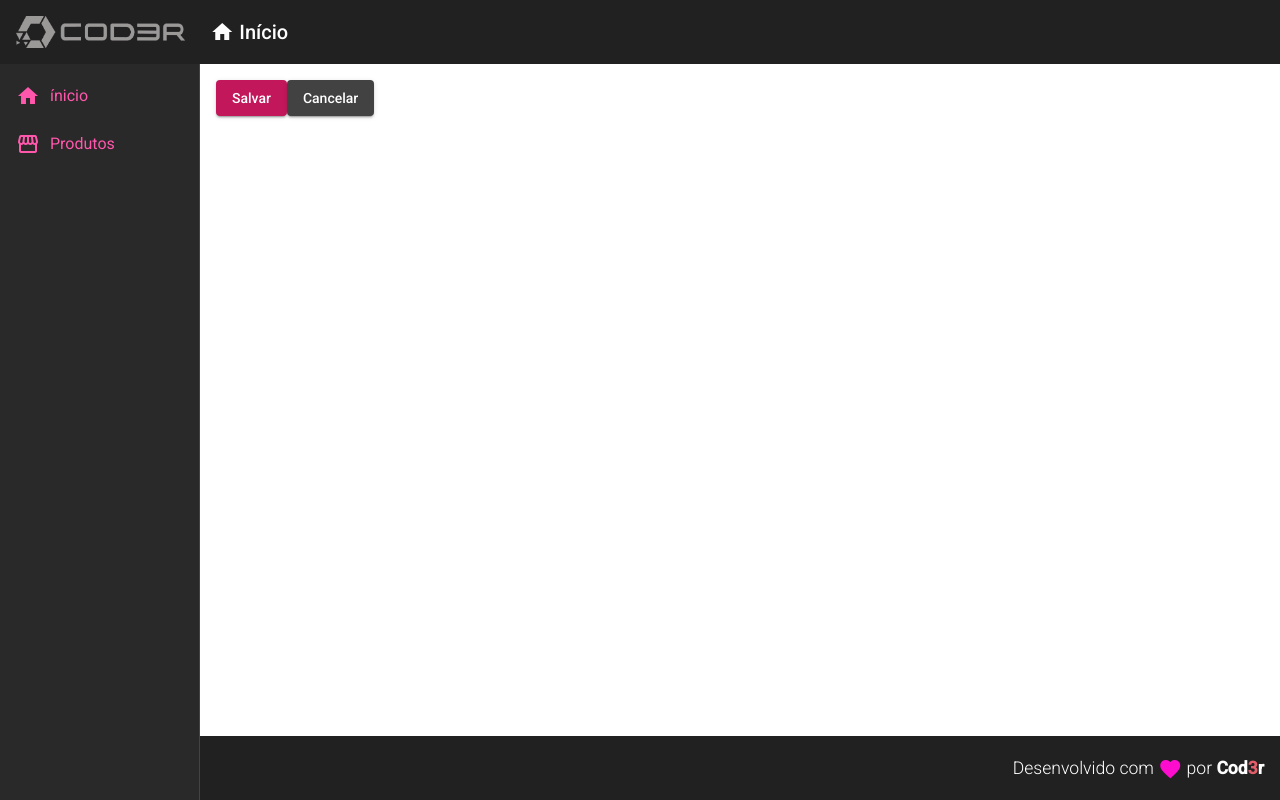
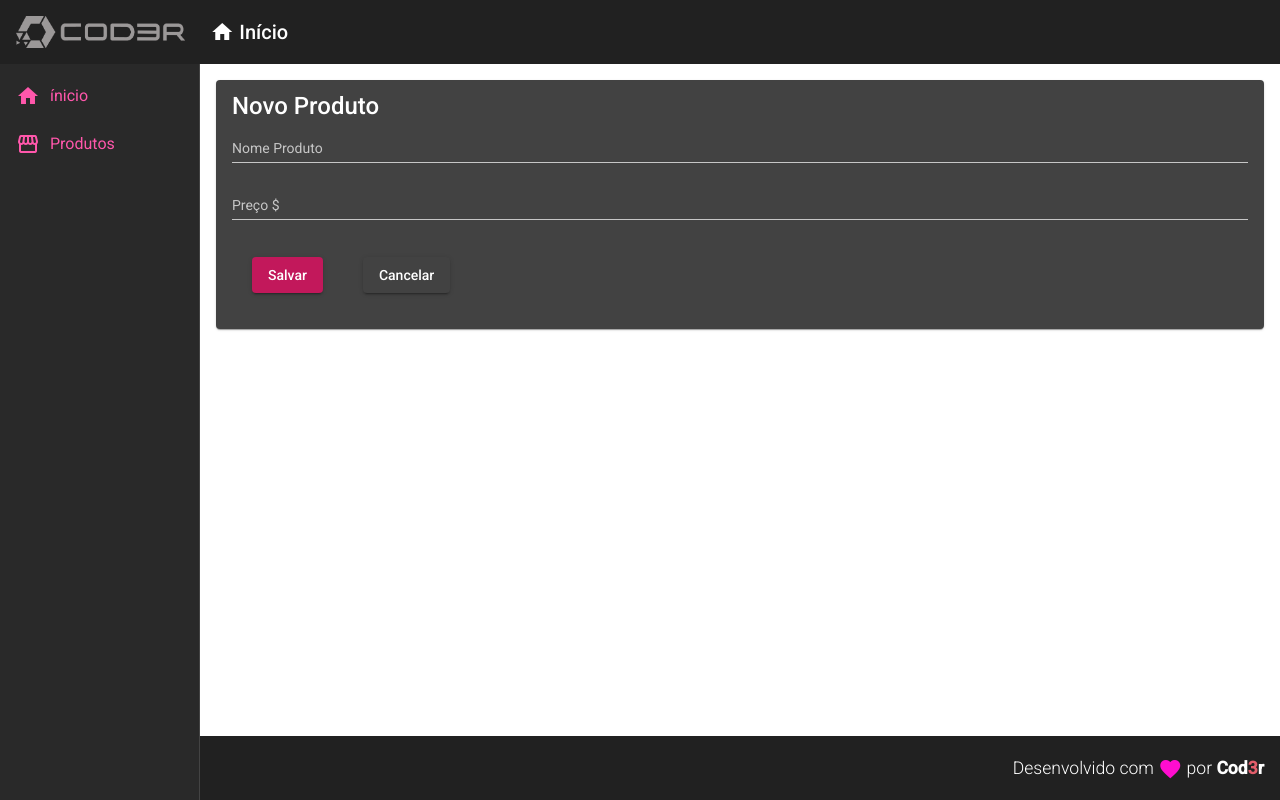
Before and after one commit to jessicaidro/angular9essencial, an Angular app in the folder crud/frontend/: page /products/create in a window 1280 px wide. Built offline with nearby package versions, Linux system fonts and the light colour scheme.

Commit message:
Form Produto

```diff
--- a/crud/frontend/src/app/components/product/product-create/product-create.component.css
+++ b/crud/frontend/src/app/components/product/product-create/product-create.component.css
@@ -0,0 +1,8 @@
+form {
+    display: flex;
+    flex-direction: column;
+}
+
+button {
+    margin: 20px;
+}
--- a/crud/frontend/src/app/components/product/product-create/product-create.component.html
+++ b/crud/frontend/src/app/components/product/product-create/product-create.component.html
@@ -1,3 +1,16 @@
+<mat-card>
+    <mat-card-title> Novo Produto </mat-card-title>
+
+    <form>
+            <mat-form-field>
+                <input matInput placeholder="Nome Produto" [(ngModel)]="product.name" name="name">
+            </mat-form-field>
+
+            <mat-form-field>
+                <input matInput placeholder="Preço $" [(ngModel)]="product.price" name="price">
+            </mat-form-field>
+    </form>
+
     <button mat-raised-button (click)="createProduct()" color="primary">
         Salvar
     </button>
@@ -5,3 +18,5 @@
     <button mat-raised-button (click)="cancel()">
         Cancelar
     </button>
+
+</mat-card>
--- a/crud/frontend/src/app/components/product/product-create/product-create.component.ts
+++ b/crud/frontend/src/app/components/product/product-create/product-create.component.ts
@@ -1,6 +1,7 @@
 import { ProductService } from './../product.service';
 import { Component, OnInit } from '@angular/core';
 import { Router } from '@angular/router';
+import { Product } from '../product.model';
 
 @Component({
   selector: 'app-product-create',
@@ -8,15 +9,24 @@
   styleUrls: ['./product-create.component.css']
 })
 export class ProductCreateComponent implements OnInit {
+  product: Product = {
+    name: '',
+    price: null
+  }
 
   constructor(private produtctService: ProductService,
-    private router: Router) { }
+    private router: Router) {
+
+    }
 
   ngOnInit(): void {
   }
 
   createProduct(): void {
-    this.produtctService.showMessage('Produto criado');
+    this.produtctService.create(this.product).subscribe(() => {
+    this.produtctService.showMessage('Produto criado')
+    this.router.navigate(['/products'])
+    })
   }
   cancel(): void {
     this.router.navigate(['/products'])
--- a/crud/frontend/src/app/components/product/product.service.ts
+++ b/crud/frontend/src/app/components/product/product.service.ts
@@ -2,6 +2,7 @@
 import { HttpClient } from '@angular/common/http';
 import { Injectable } from '@angular/core';
 import { MatSnackBar } from '@angular/material/snack-bar'
+import { Observable } from 'rxjs';
 @Injectable({
   providedIn: 'root'
 })
@@ -18,7 +19,7 @@
     })
   }
 
-  create(product: Product) {
-    return this.http.post(url)
+  create(product: Product): Observable<Product> {
+    return this.http.post<Product>(this.baseUrl, product)
   }
 }
```
Also changed, not shown: crud/frontend/src/app/app.module.ts (+9 -3 lines), 1 other file (tests, documents, lock files or other folders). Lines whose indentation alone changed are shown as unchanged.
